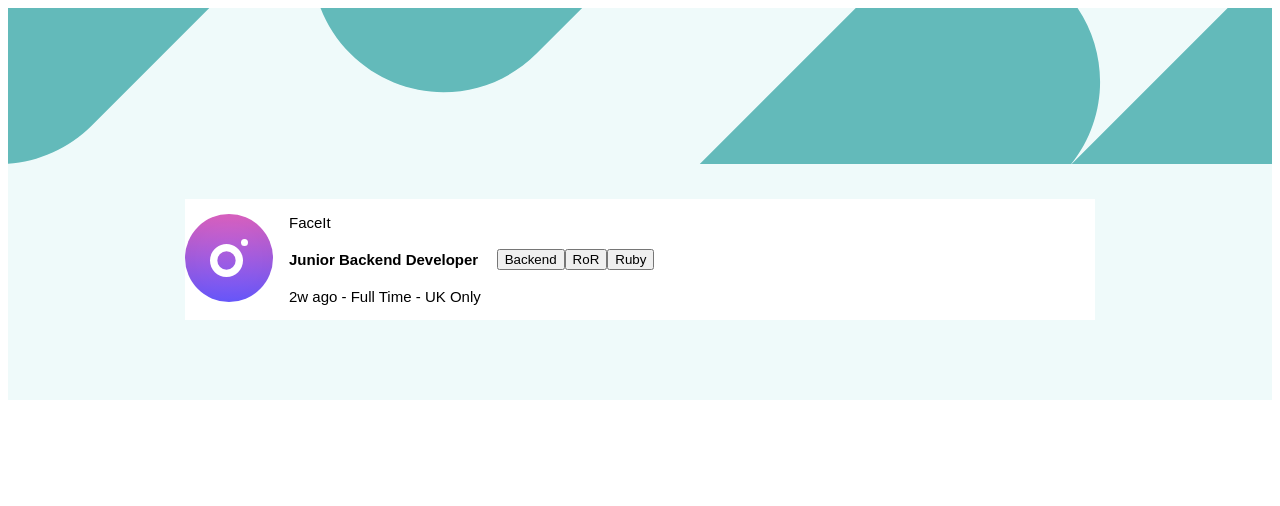
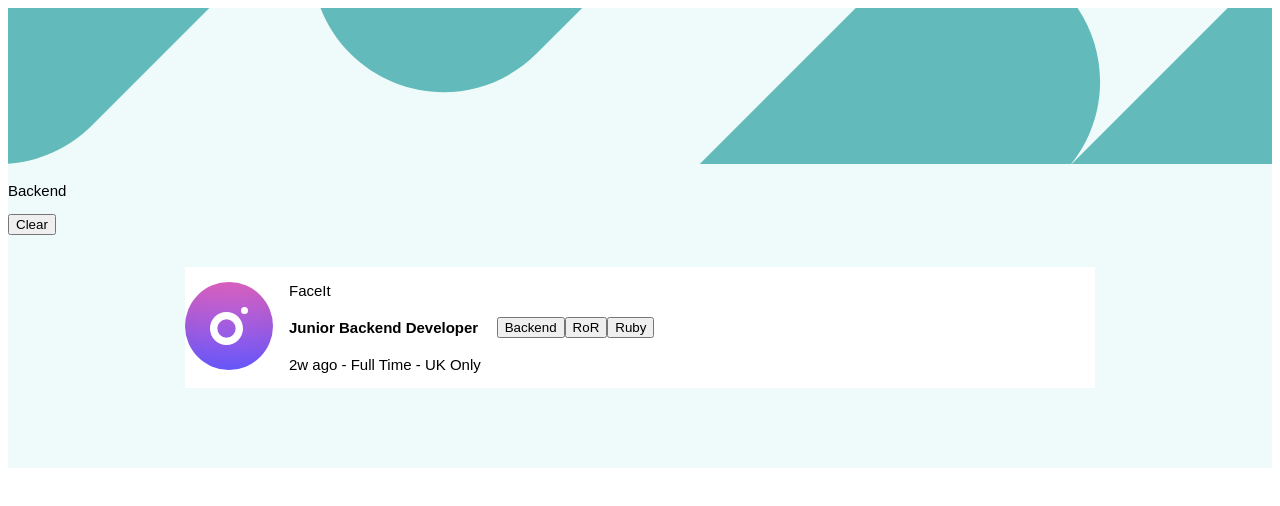
Before and after one commit to trongminh20/job-listings, a React (Create React App) app: page / in a window 1280 px wide. Both pictures are taken after a click on the button "Backend". Shown: the top 506 px of the page. Built offline with nearby package versions, Linux system fonts and the light colour scheme.

Commit message:
done filter functions

```diff
--- a/src/App.js
+++ b/src/App.js
@@ -4,11 +4,12 @@ import JobList from './Components/JobList';
 import { AppContextProvider } from './Components/AppContext';
 //components
 import Header from './Components/Header';
-
+import FilterBar from './Components/FilterBar';
 const App = () => {
   return (
     <AppContextProvider>
       <Header />
+      <FilterBar />
       <JobList />
     </AppContextProvider>
   );
--- a/src/Components/AppContext.jsx
+++ b/src/Components/AppContext.jsx
@@ -8,11 +8,13 @@ export const AppContextProvider = (props) => {
     const [jobs, setJobs] = useState(data);
     //update header image when resize window
     const [headerBgUrl, setHeaderBgUrl] = useState((window.innerWidth < 799) ? './images/bg-header-mobile.svg' : './images/bg-header-desktop.svg');
+    const [tags, setTags] = useState([]);
 
     return (
         <AppContext.Provider value={{
             jobState: [jobs, setJobs],
-            headerState: [headerBgUrl, setHeaderBgUrl]
+            headerState: [headerBgUrl, setHeaderBgUrl],
+            tagState: [tags, setTags]
         }}>
             {props.children}
         </AppContext.Provider>
--- /dev/null
+++ b/src/Components/FilterBar.jsx
@@ -0,0 +1,31 @@
+import React, { useContext } from 'react';
+import { AppContext } from './AppContext';
+import { data } from '../data';
+const FilterBar = (props) => {
+    const { jobState, tagState } = useContext(AppContext);
+
+    const [tags, setTags] = tagState;
+    const [jobs, setJobs] = jobState;
+    const clearAll = () => {
+        setTags([]);
+        setJobs(data);
+    }
+    if (tags.length !== 0) {
+        return (
+            <div className='tag--bar'>
+                <div className="tag--list">
+                    {tags.map(t => {
+                        return <p>{t}</p>
+                    })}
+                </div>
+                <button onClick={() => {
+                    clearAll()
+                }}>Clear</button>
+            </div>
+        );
+    } else {
+        return <div className='filter--bar'></div>
+    }
+}
+
+export default FilterBar;
--- a/src/Components/Item.jsx
+++ b/src/Components/Item.jsx
@@ -3,24 +3,47 @@ import { AppContext } from './AppContext';
 import Tag from './Tag';
 import { data } from '../data';
 const Item = (props) => {
-    const { jobState } = useContext(AppContext);
+    const { jobState, tagState } = useContext(AppContext);
     const [jobs, setJobs] = jobState;
+    const [tags, setTags] = tagState;
+
     const filter = (e) => {
         let newList = [...data];
+        //get value to be filtered
         let val = e.target.value;
+        //filtered jobs
         let filtered = [];
-        newList.forEach(t => {
-            if (t.role === val) {
-                filtered.push(t)
+        //tags for filtering
+        let filterTags = [...tags];
+
+        //add filter values
+        filterTags.push(val);
+
+        // remove duplicated value
+        filterTags = filterTags.filter((value, index) => {
+            return filterTags.indexOf(value) == index;
+        })
+        setTags(filterTags);
+
+        //adding job fit with condition in tags list
+        newList.forEach(job => {
+            if (filterTags.indexOf(job.role) >= 0) {
+                filtered.push(job);
             }
-            if (t.tools.indexOf(val) !== -1) {
-                filtered.push(t);
+            if (job.tools.indexOf(val) >= 0) {
+                filtered.push(job);
             }
-            if (t.languages.indexOf(val) !== -1) {
-                filtered.push(t);
+            if (job.languages.indexOf(val) >= 0) {
+                filtered.push(job);
             }
         })
+        // remove duplicated job after adding
+        filtered = filtered.filter((value, index) => {
+            return filtered.indexOf(value) === index;
+        })
+
         setJobs(filtered);
+
     }
 
     return (
@@ -42,7 +65,7 @@ const Item = (props) => {
             <div className="tags">
                 {
                     props._tags.map(t => {
-                        return <Tag _tagName={t} _value={t} _tagFilter={filter} />
+                        return <Tag _tagName={t} _value={t} _tagFilter={filter} _oldList={data} />
                     })
                 }
             </div>
```
